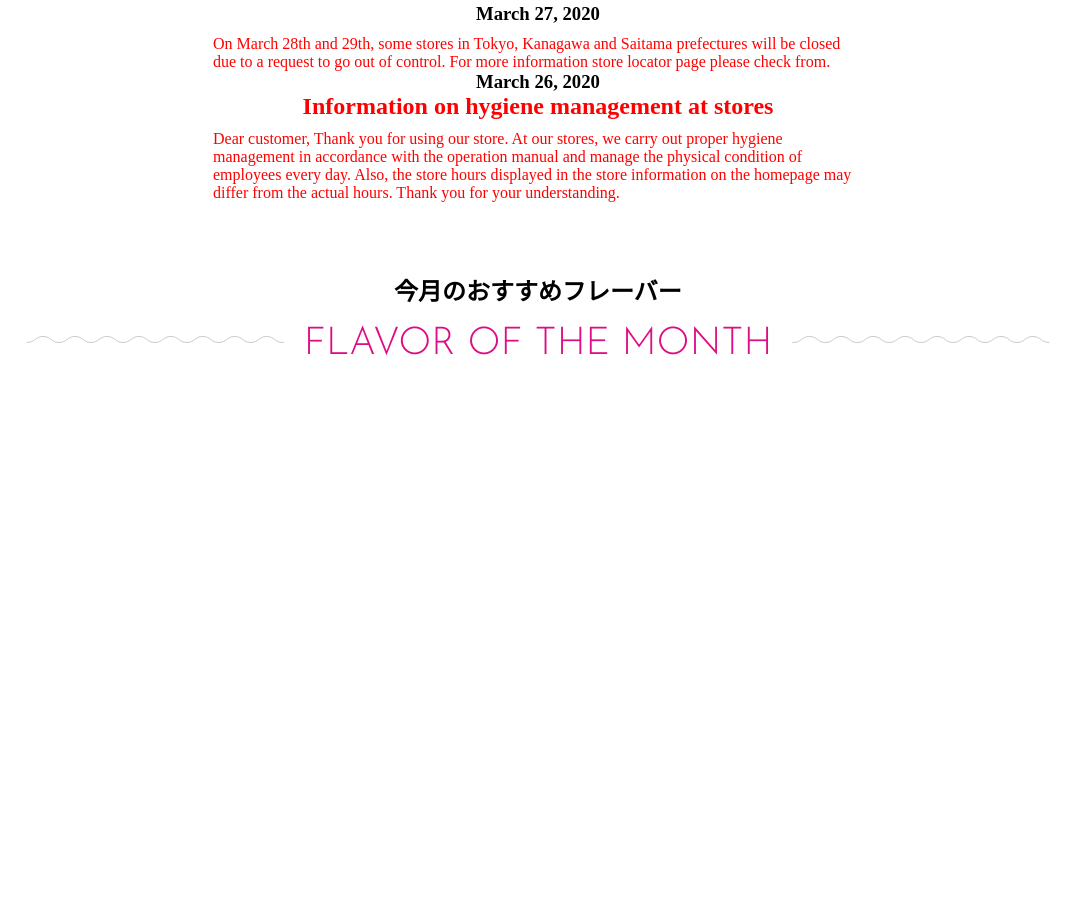
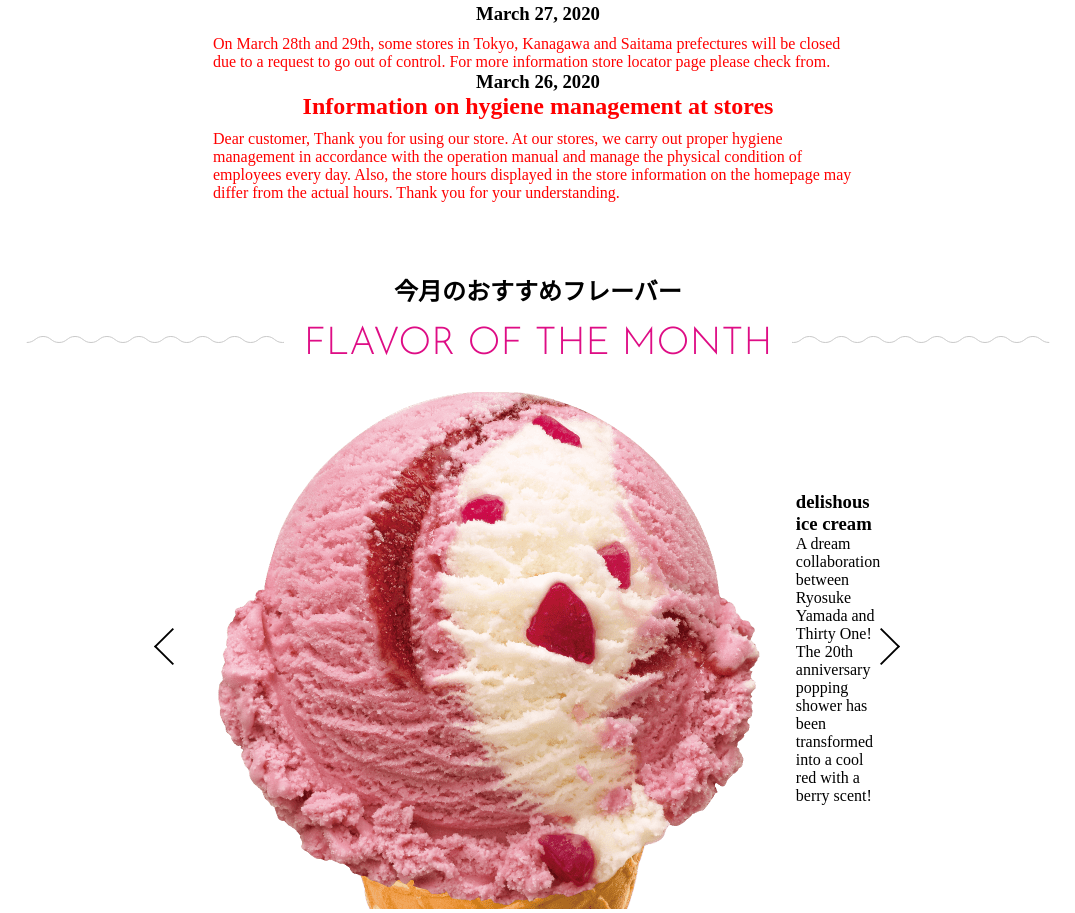
Before and after one commit to kokoro0821/BaskinRobbins, a plain HTML site: page index.html in a window 1280 px wide. Shown: the part 785-1698 px from the top of the page, without its empty margins (102-1177 px from the left). Before the commit the page ends 1169 px from the top, so only its background shows below. Drawn offline with Linux system fonts and the light colour scheme.

Commit message:
section 5

```diff
--- a/index.html
+++ b/index.html
@@ -103,9 +103,26 @@
             </section>
 
             <section class="sectionFive">
+                <div class="leftArrow">
+                    <figure>
+                        <img src="./flavor_arrow_left.svg" alt="leftArrow">
+                    </figure>
+                </div>
                 <div class="section-content">
+                    <figure>
+                        <img src="./br00365.png" alt="ice cream">
+                    </figure>
+                    <div>
+                        <h3>delishous ice cream</h3>
+                        <p>A dream collaboration between Ryosuke Yamada and Thirty One! The 20th anniversary popping shower has been transformed into a cool red with a berry scent!</p>
+                    </div>
+                </div>
+                <div class="RightArrow">
+                    <figure>
+                        <img src="./flavor_arrow_right.svg" alt="RightArrow">
+                    </figure>
+                </div>
 
-                </div>
             </section>
     </main>
 </body>
--- a/style.css
+++ b/style.css
@@ -107,3 +107,40 @@ header nav a.linkItem:hover{
     font-size: 2.4rem;
     font-family: 'Josefin Sans', sans-serif;
 }
+
+.sectionFive{
+    width: 60%;
+    height: 400%;
+    margin: 0 auto;
+    display: flex;
+    justify-content: space-between;
+}
+
+.sectionFive .leftArrow{
+    width: 15%;
+    margin: auto;
+}
+
+.sectionFive .leftArrow figure img{
+    width: 20px;
+    height:auto;
+}
+
+.sectionFive .RightArrow{
+    width: 15%;
+    margin: auto;
+}
+
+.sectionFive .RightArrow figure img{
+    width: 20px;
+    height: auto;
+}
+
+.sectionFive .section-content{
+    display: flex;
+    margin: auto;
+}
+
+.sectionFive .section-content div{
+    margin: auto;
+}
```
Also changed, not shown: flavor_arrow_left.svg (added), flavor_arrow_right.svg (added).
